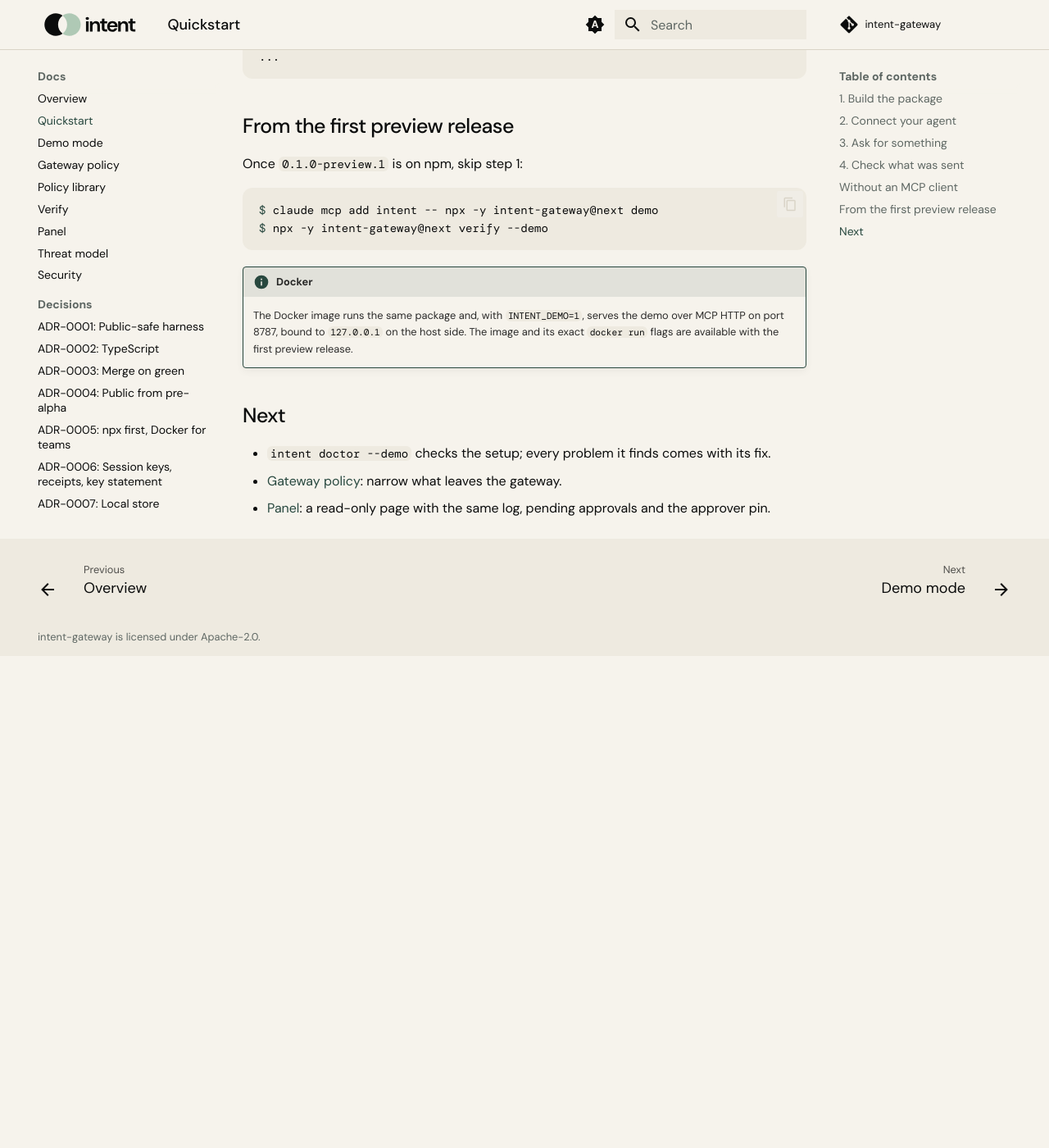
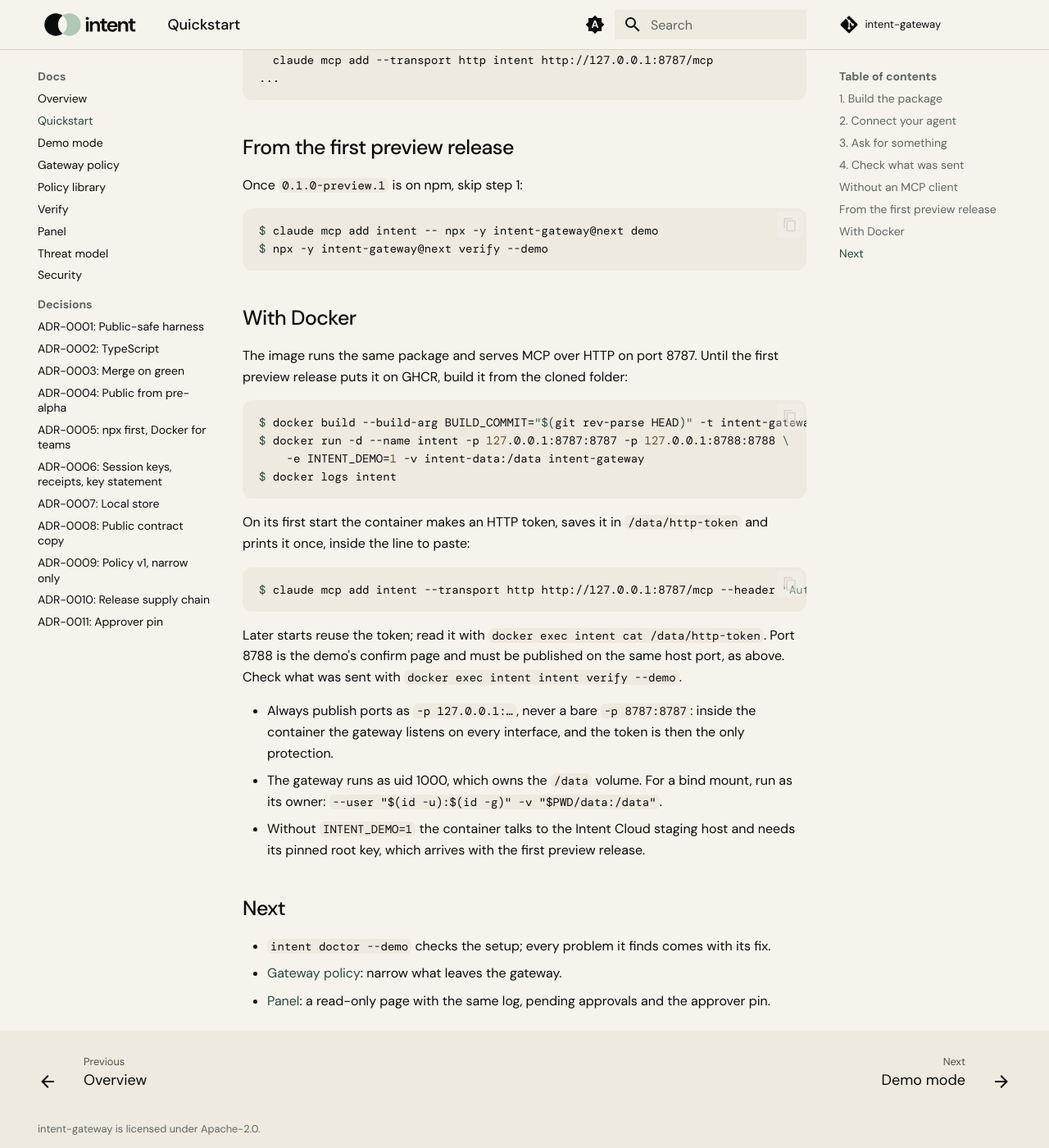
Before and after one commit to golden007eye/intent-gateway, an MkDocs documentation site: the page built from docs/quickstart.md, in a window 1280 px wide and 1400 px high, scrolled down 1824 px. Shown: the whole window at 82% size. Built offline with MkDocs 1.6.1 and Material for MkDocs 9.7.7, drawn with Linux system fonts in a browser that asks for light colours; comment, search, counter and statistics services are not loaded; before the commit the page ends 2624 px from its top, so only the background shows below that; some of the changed text lies outside the part shown.

Commit message:
docs: Docker quickstart from the merged image (G24), keep the session open while approving
Co-Authored-By: Claude Opus 5.5 <noreply@anthropic.com>

````diff
--- a/docs/feature-map.json
+++ b/docs/feature-map.json
@@ -2,6 +2,7 @@
   "$comment": "Features the docs describe as working, each with the intent subcommand or the test file that proves it exists. A `!!! planned` block in docs/ names its feature in a `<!-- feature: <id> -->` line above it, and that id must not be here: once a feature is listed, its planned marker must go (scripts/docs-structure.test.ts).",
   "features": {
     "demo-mode": { "command": "intent demo" },
+    "docker-image": { "test": "test/image-smoke.ts" },
     "mcp-stdio": { "test": "test/mcp-stdio.test.ts" },
     "mcp-http": { "test": "src/mcp/mcp.test.ts" },
     "serve": { "command": "intent serve" },
--- a/docs/quickstart.md
+++ b/docs/quickstart.md
@@ -37,7 +37,7 @@ Start `claude` and ask:
 1. The agent calls `find_offers`. Each result ends with what the gateway sent (field names, never values) and what it blocked.
 2. It calls `create_cart` and shows an approval link, `http://127.0.0.1:<port>/confirm/c/…`, with a check code and a QR code.
 3. Open the link. The page shows the item, merchant, total, the ZIP prefix and the check code. Click **Approve with demo passkey**.
-4. Ask the agent whether it was approved. It calls `get_approval_status` and reports it approved, with the approver passkey's fingerprint. The first passkey that approves becomes the [approver pin](threat-model.md#phone-hand-off-and-self-approval).
+4. Ask the agent whether it was approved. Keep the Claude Code session open until then: the confirm page runs inside the gateway it started. The agent calls `get_approval_status` and reports it approved, with the approver passkey's fingerprint. The first passkey that approves becomes the [approver pin](threat-model.md#phone-hand-off-and-self-approval).
 
 ## 4. Check what was sent
 
@@ -71,9 +71,28 @@ $ claude mcp add intent -- npx -y intent-gateway@next demo
 $ npx -y intent-gateway@next verify --demo
 ```
 
-<!-- feature: docker-image -->
-!!! planned "Docker"
-    The Docker image runs the same package and, with `INTENT_DEMO=1`, serves the demo over MCP HTTP on port 8787, bound to `127.0.0.1` on the host side. The image and its exact `docker run` flags are available with the first preview release.
+## With Docker
+
+The image runs the same package and serves MCP over HTTP on port 8787. Until the first preview release puts it on GHCR, build it from the cloned folder:
+
+```console
+$ docker build --build-arg BUILD_COMMIT="$(git rev-parse HEAD)" -t intent-gateway .
+$ docker run -d --name intent -p 127.0.0.1:8787:8787 -p 127.0.0.1:8788:8788 \
+    -e INTENT_DEMO=1 -v intent-data:/data intent-gateway
+$ docker logs intent
+```
+
+On its first start the container makes an HTTP token, saves it in `/data/http-token` and prints it once, inside the line to paste:
+
+```console
+$ claude mcp add intent --transport http http://127.0.0.1:8787/mcp --header "Authorization: Bearer <token>"
+```
+
+Later starts reuse the token; read it with `docker exec intent cat /data/http-token`. Port 8788 is the demo's confirm page and must be published on the same host port, as above. Check what was sent with `docker exec intent intent verify --demo`.
+
+- Always publish ports as `-p 127.0.0.1:…`, never a bare `-p 8787:8787`: inside the container the gateway listens on every interface, and the token is then the only protection.
+- The gateway runs as uid 1000, which owns the `/data` volume. For a bind mount, run as its owner: `--user "$(id -u):$(id -g)" -v "$PWD/data:/data"`.
+- Without `INTENT_DEMO=1` the container talks to the Intent Cloud staging host and needs its pinned root key, which arrives with the first preview release.
 
 ## Next
 
````
Also changed, not shown: README.md (+21 -2 lines), docs/demo.md (+1 -0 lines), docs/threat-model.md (+1 -1 lines).
